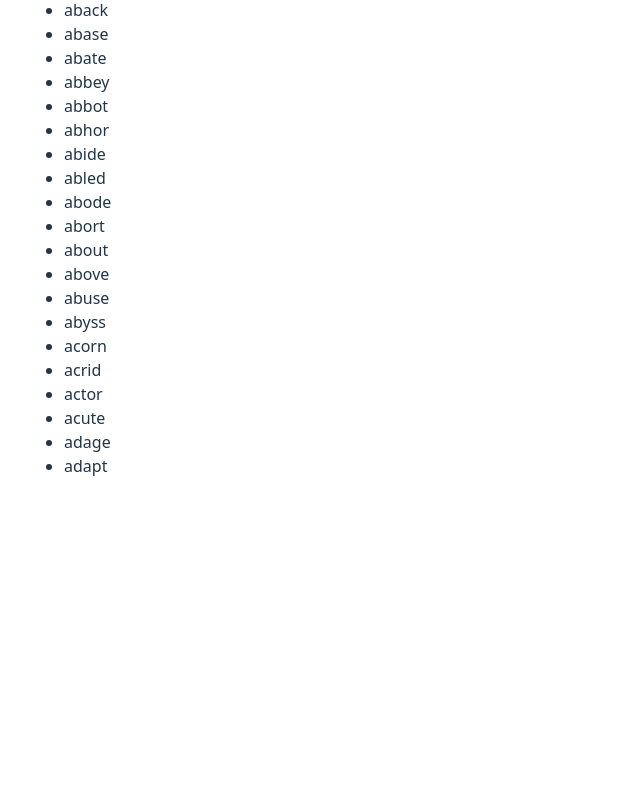
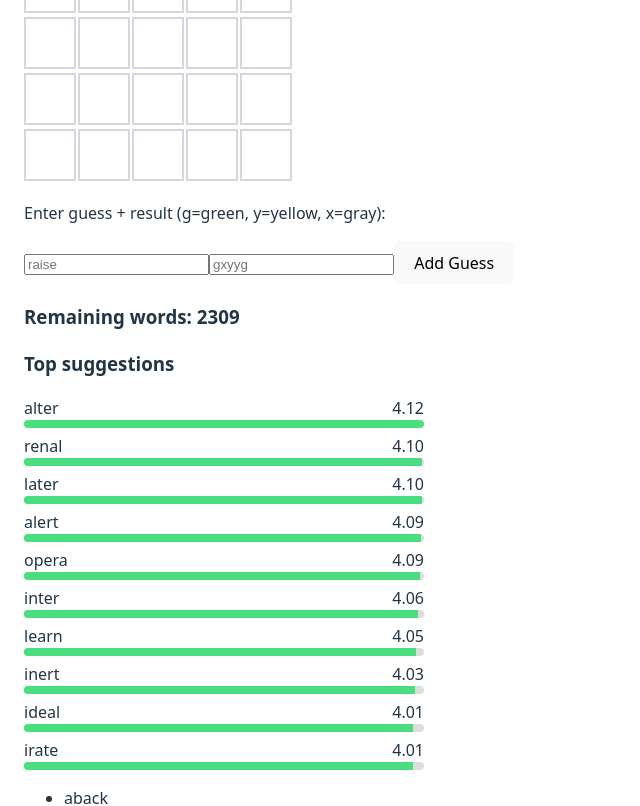
Before and after one commit to Shreyawangikar/WordleX, a React (Vite) app: page / in a window 1280 px wide. Shown: the part 300-1106 px from the top of the page, without its empty margins (0-640 px from the left). Before the commit the page ends 818 px from the top, so only its background shows below. Built offline with nearby package versions, Linux system fonts and the light colour scheme.

Commit message:
Integrate Wordle grid animations into UI

```diff
--- a/src/App.tsx
+++ b/src/App.tsx
@@ -1,26 +1,40 @@
+import { WordleGrid } from "./components/WordleGrid";
+
+import { rankGuesses } from "./solver/entropy";
+
 import { useEffect, useState } from "react";
 import { loadAllWords } from "./solver/loadWords";
-import {
-  Feedback,
-  filterCandidates,
-} from "./solver/wordleSolver";
+import type { Feedback, LetterResult } from "./solver/wordleSolver";
+import { filterCandidates } from "./solver/wordleSolver";
 
 function App() {
-  const [allowed, setAllowed] = useState<string[]>([]);
-  const [possible, setPossible] = useState<string[]>([]);
+  const [rows, setRows] = useState<
+  { word: string; result: LetterResult[] }[]
+>([]);
+
+  const [suggestions, setSuggestions] = useState<
+  { word: string; score: number }[]
+>([]);
+
   const [feedbacks, setFeedbacks] = useState<Feedback[]>([]);
   const [remaining, setRemaining] = useState<string[]>([]);
 
   useEffect(() => {
-    loadAllWords().then(({ allowed, possible }) => {
-      setAllowed(allowed);
-      setPossible(possible);
+    loadAllWords().then(({ possible }) => {
       setRemaining(possible);
+setSuggestions(rankGuesses(possible, possible, 10));
+
     });
   }, []);
 
   const handleAddGuess = (guess: string, result: string) => {
-    const parsed = result.split("") as any;
+    setRows((r) => [...r, { word: guess, result: parsed }]);
+
+  const parsed: LetterResult[] = result.split("").map((c) => {
+    if (c === "g") return "green";
+    if (c === "y") return "yellow";
+    return "gray";
+  });
 
   const fb: Feedback = {
     guess,
@@ -32,15 +46,58 @@ function App() {
 
   const filtered = filterCandidates(remaining, newFeedbacks);
   setRemaining(filtered);
+
+  const ranked = rankGuesses(filtered, filtered, 10);
+  setSuggestions(ranked);
 };
+
 
   return (
     <div style={{ padding: 24 }}>
       <h1>WordleX Solver</h1>
+      <WordleGrid rows={rows} />
 
       <GuessInput onSubmit={handleAddGuess} />
 
       <h3>Remaining words: {remaining.length}</h3>
+
+
+<h3>Top suggestions</h3>
+
+<div style={{ maxWidth: 400 }}>
+  {suggestions.map((s) => (
+    <div key={s.word} style={{ marginBottom: 6 }}>
+      <div style={{ display: "flex", justifyContent: "space-between" }}>
+        <span>{s.word}</span>
+        <span>{s.score.toFixed(2)}</span>
+      </div>
+
+      <div
+        style={{
+          height: 8,
+          background: "#ddd",
+          borderRadius: 4,
+          overflow: "hidden",
+        }}
+      >
+        <div
+          style={{
+            height: "100%",
+            width: `${(s.score / suggestions[0].score) * 100}%`,
+            background: "#4ade80",
+            transition: "width 0.6s ease",
+          }}
+        />
+      </div>
+    </div>
+  ))}
+</div>
+
+<ul>
+  {remaining.slice(0, 20).map((w) => (
+    <li key={w}>{w}</li>
+  ))}
+</ul>
 
       <ul>
         {remaining.slice(0, 20).map((w) => (
@@ -61,9 +118,7 @@ function GuessInput({
 
   return (
     <div>
-      <p>
-        Enter guess + result (g=green, y=yellow, x=gray):
-      </p>
+      <p>Enter guess + result (g=green, y=yellow, x=gray):</p>
 
       <input
         placeholder="raise"
```
Lines whose indentation alone changed are shown as unchanged.
